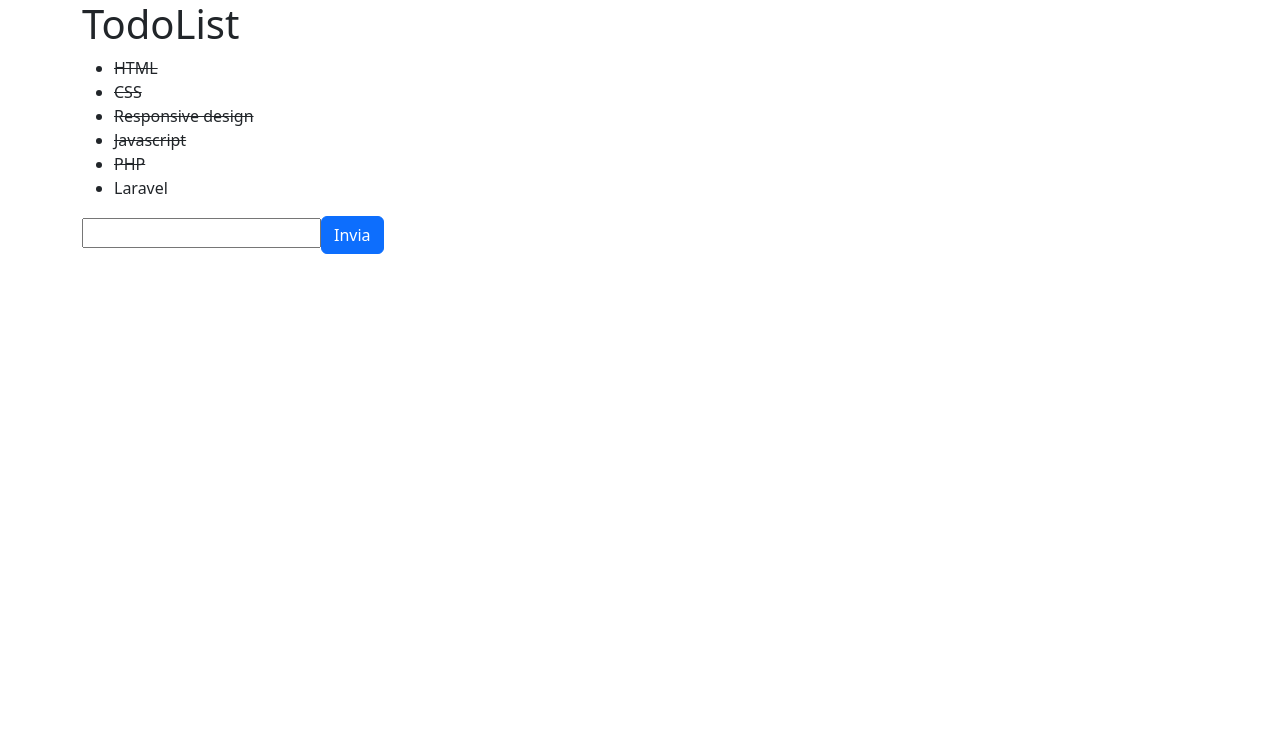
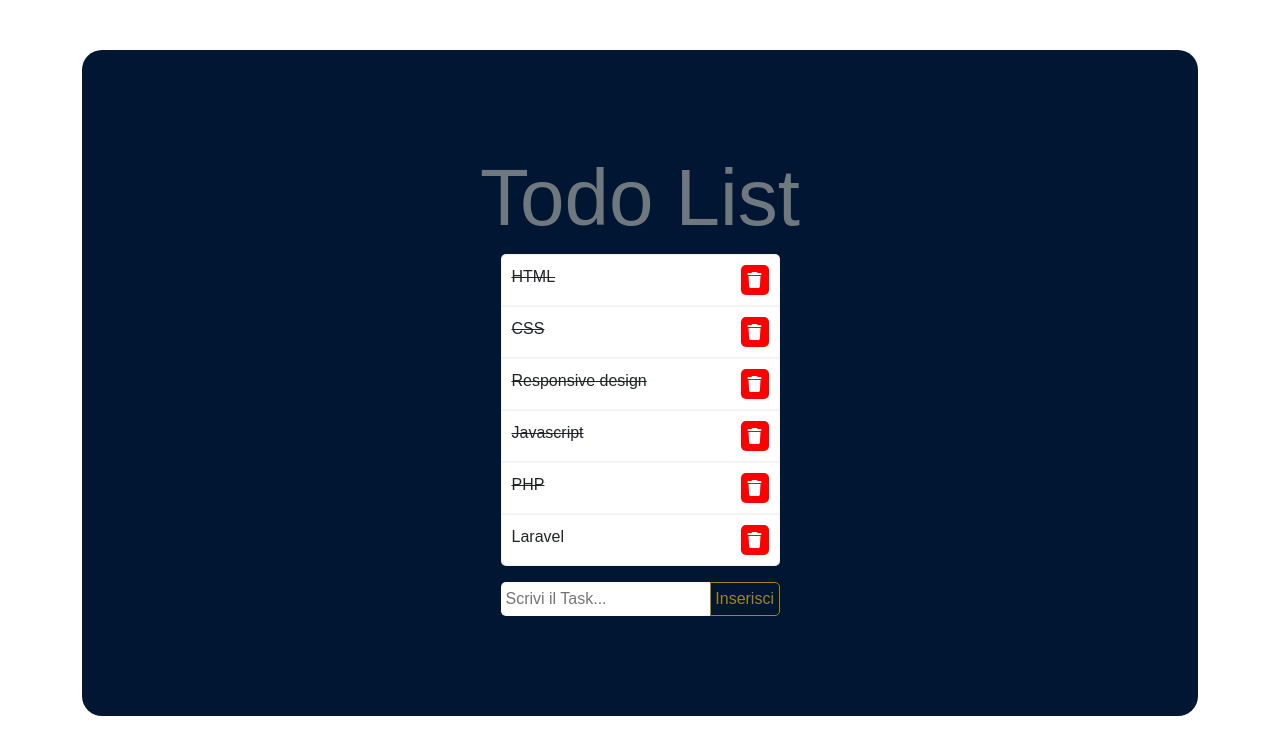
Before and after one commit to MartinelliFabio/php-todo-list-json, a PHP site: page / in a window 1280 px wide. Shown: the top 755 px of the page. Run offline with PHP 8.4, Linux system fonts and the light colour scheme; some libraries are stand-ins or nearby versions.

Commit message:
Created methods send and push the value in server

```diff
--- a/css/style.css
+++ b/css/style.css
@@ -1,3 +1,69 @@
+body {
+    font-family: sans-serif;
+}
+
+.todo {
+    background-color: white;
+    width: 100%;
+    padding: 10px;
+    border: 1px solid rgba(196, 196, 196, 0.2);
+}
+
+.todo:first-child {
+    border-top-left-radius: 5px;
+    border-top-right-radius: 5px;
+}
+
+.todo:last-child {
+    border-bottom-left-radius: 5px;
+    border-bottom-right-radius: 5px;
+}
+
 .todo.done {
     text-decoration: line-through;
 }
+
+.form-container {
+    background-color: #001632;
+    margin-top: 50px;
+    padding: 100px 0;
+    border-radius: 20px;
+}
+
+.form {
+    width: 25%;
+}
+
+h1 {
+    color: #6f787f;
+}
+
+ul {
+    list-style: none;
+    padding: 0;
+}
+
+.icon {
+    background-color: red;
+    padding: 7px;
+    color: white;
+    border-radius: 5px;
+}
+
+input {
+    border: 0;
+    padding: 5px;
+    border-top-left-radius: 5px;
+    border-bottom-left-radius: 5px;
+    width: 75%;
+}
+
+.button {
+    background: transparent;
+    border: 1px solid #a58515;
+    color: #a58515;
+    padding: 4px;
+    border-top-right-radius: 5px;
+    border-bottom-right-radius: 5px;
+    width: 25%;
+}
--- a/index.php
+++ b/index.php
@@ -5,23 +5,34 @@
     <meta http-equiv="X-UA-Compatible" content="IE=edge">
     <meta name="viewport" content="width=device-width, initial-scale=1.0">
     <link href='https://cdn.jsdelivr.net/npm/bootstrap@5.2.2/dist/css/bootstrap.min.css' rel='stylesheet' integrity='sha384-Zenh87qX5JnK2Jl0vWa8Ck2rdkQ2Bzep5IDxbcnCeuOxjzrPF/et3URy9Bv1WTRi' crossorigin='anonymous'>
-    <link rel='stylesheet' href='./css/style.css'>
+    <link rel='stylesheet' href='https://cdnjs.cloudflare.com/ajax/libs/font-awesome/6.2.0/css/all.min.css' integrity='sha512-xh6O/CkQoPOWDdYTDqeRdPCVd1SpvCA9XXcUnZS2FmJNp1coAFzvtCN9BmamE+4aHK8yyUHUSCcJHgXloTyT2A==' crossorigin='anonymous' referrerpolicy='no-referrer' />
     <script src='https://cdn.jsdelivr.net/npm/axios@1.1.2/dist/axios.min.js'></script>
     <script src='https://unpkg.com/vue@3/dist/vue.global.js'></script>
     <script src='./js/script.js' defer></script>
+    <link rel='stylesheet' href='./css/style.css'>
     <title>Todo List</title>
 </head>
 <body>
     <div id="app">
         <div class="container">
-            <h1>TodoList</h1>
-            <div>
-                <ul>
-                    <li v-for="(item, index) in list" class="todo" :class="item.done ? 'done' : ''">{{ item.text }}</li>
-                </ul>
+            <div class="d-flex flex-column align-items-center justify-content-center form-container">
+                <h1 class="display-1">Todo List</h1>
+                <div class="form">
+                    <ul class="d-flex flex-column">
+                        <li v-for="(item, index) in list" class="todo" :class="item.done ? 'done' : ''">
+                            {{ item.text }}
+                            <span class="icon float-end">
+                                <i class="fa-solid fa-trash float-end"></i>
+                            </span>
+                        </li>
+                    </ul>
+                <div>
+                    <input type="text" v-model="newTask" placeholder="Scrivi il Task..." name="newTask" @keyup.enter='send()'>
+                    <button class="button" @click='send()'>Inserisci</button>
+                </div>
+                </div>
+
             </div>
-            <input type="text" v-model="newTask">
-            <button class="btn btn-primary" @click='send()'>Invia</button>
         </div>
     </div>
 </body>
--- a/js/script.js
+++ b/js/script.js
@@ -5,13 +5,23 @@ const app = createApp({
         return{
             newTask: '',
             list: [],
-
         }
     },
     methods: {
         send() {
-            axios.post('server.php', {'todo': this.newTask}, {headers: {'Content-Type': 'multipart/form-data'}}).then((response) => {
-                this.list.unshift(response.data);
+            const data = {
+                newTask: this.newTask,
+            }
+            axios.post(
+                'server.php',
+                data,
+                {headers: {'Content-Type': 'multipart/form-data'}}
+            ).then((response) => {
+                console.log(response.data);
+
+                this.getList();
+
+                this.newTask = '';
             });
         },
         getList() {
--- a/server.php
+++ b/server.php
@@ -2,8 +2,29 @@
 header('Access-Control-Allow-Origin: *');
 header("Access-Control-Allow-Headers: X-Requested-With");
 
-$file_text = file_get_contents('./data.json');
+$file_url = './data.json';
+
+$file_text = file_get_contents($file_url);
 $list = json_decode($file_text);
 
-header('Content-Type: application/json');
-echo json_encode($list);
+if(isset($_POST['newTask'])) {
+
+    $newTodo = [
+        'text' => $_POST['newTask'],
+        'done' => false,
+    ];
+
+    array_push($list, $newTodo);
+
+    file_put_contents($file_url, json_encode($list));
+
+} else {
+
+    header('Content-Type: application/json');
+    echo json_encode($list);
+
+}
+
+
+
+?>
```
